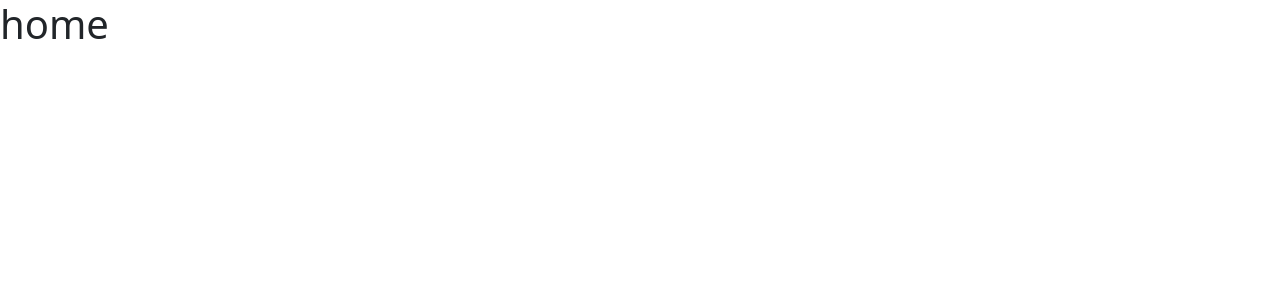
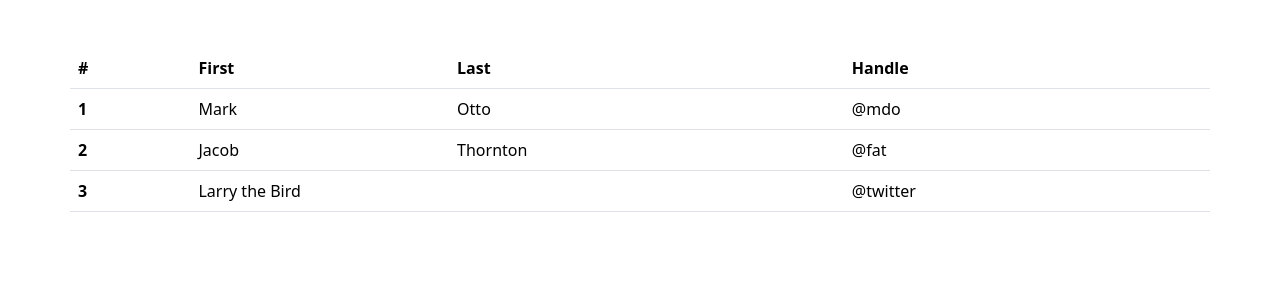
Before and after one commit to AngelMontesR/poblacionFrontend, a React (Vite) app: page /home in a window 1280 px wide. Shown: the top 300 px of the page. Built offline with nearby package versions, Linux system fonts and the light colour scheme.

Commit message:
Se inicializa Home y Menu

```diff
--- a/src/componentes/home/Home.jsx
+++ b/src/componentes/home/Home.jsx
@@ -1,7 +1,42 @@
 import React from 'react';
 
 const Home = () => {
-    return <h1>home</h1>;
+
+    return (
+        <div className="container mt-5">
+            <div className="row justify-content-center">
+                <table className="table">
+                    <thead>
+                        <tr>
+                            <th scope="col">#</th>
+                            <th scope="col">First</th>
+                            <th scope="col">Last</th>
+                            <th scope="col">Handle</th>
+                        </tr>
+                    </thead>
+                    <tbody>
+                        <tr>
+                            <th scope="row">1</th>
+                            <td>Mark</td>
+                            <td>Otto</td>
+                            <td>@mdo</td>
+                        </tr>
+                        <tr>
+                            <th scope="row">2</th>
+                            <td>Jacob</td>
+                            <td>Thornton</td>
+                            <td>@fat</td>
+                        </tr>
+                        <tr>
+                            <th scope="row">3</th>
+                            <td colSpan="2">Larry the Bird</td>
+                            <td>@twitter</td>
+                        </tr>
+                    </tbody>
+                </table>
+            </div>
+        </div>
+    );
 };
 
 export default Home;
```
Also changed, not shown: src/componentes/menu/Menu.jsx (added).
